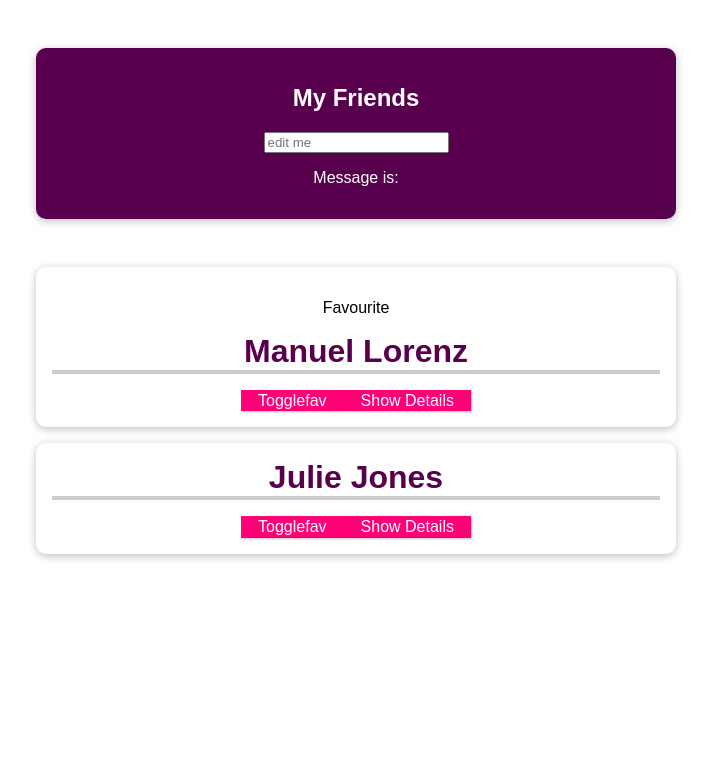
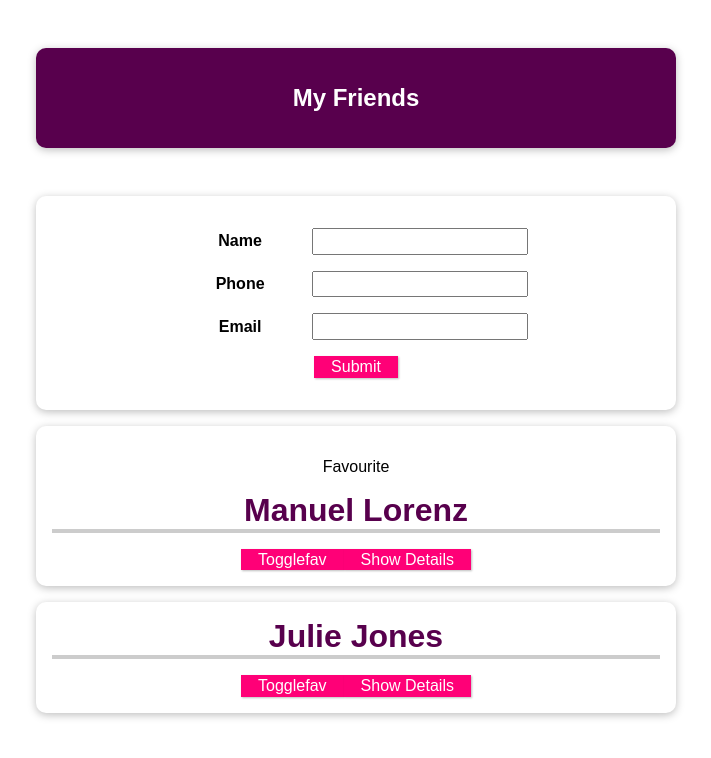
Before and after one commit to syedsimanta03/vue-practise, a Vue app: page / in a window 1280 px wide. Shown: the top 758 px of the page, without its empty margins (284-995 px from the left). Built offline with nearby package versions, Linux system fonts and the light colour scheme.

Commit message:
child2parent emit newfriend

```diff
--- a/src/App.vue
+++ b/src/App.vue
@@ -2,9 +2,8 @@
   <section>
     <header>
       <h1>My Friends</h1>
-      <input v-model="message" placeholder="edit me" />
-      <p>Message is: {{ message }}</p>
     </header>
+    <Newfriend @add-contact="addContact"/>
     <ul v-for="friend in friends" :key="friend.id">
       <FriendContact
         :name="friend.name"
@@ -20,10 +19,12 @@
 
 <script>
 import FriendContact from './components/FriendContact'
+import Newfriend from './components/Newfriend'
 
 export default {
   components: {
     FriendContact,
+    Newfriend
   },
   data() {
     return {
@@ -51,7 +52,18 @@
     toggleFavStatus(friendId) {
       const indentifiedfriend = this.friends.find(f => f.id === friendId)
       indentifiedfriend.isfav = !indentifiedfriend.isfav
+    },
+    addContact(name, phone, email) {
+      const newFriendContact = {
+        id: new Date().toISOString(),
+        name: name,
+        phone: phone,
+        email: email,
+        isFavourite: false
+      }
+      this.friends.push(newFriendContact)
     }
+
   },
 
 }
@@ -83,7 +95,8 @@
   padding: 0;
   list-style: none;
 }
-#app li {
+#app li,
+#app form {
   box-shadow: 0 2px 8px rgba(0, 0, 0, 0.26);
   margin: 1rem auto;
   border-radius: 10px;
@@ -113,4 +126,17 @@
   border-color: #ec3169;
   box-shadow: 1px 1px 4px rgba(0, 0, 0, 0.26);
 }
+#app input {
+  font: inherit;
+  padding: 0.15rem;
+}
+#app label {
+  font-weight: bold;
+  margin-right: 1rem;
+  width: 7rem;
+  display: inline-block;
+}
+#app form div {
+  margin: 1rem 0;
+}
 </style>
--- a/src/components/FriendContact.vue
+++ b/src/components/FriendContact.vue
@@ -25,6 +25,7 @@
 export default {
   name: 'FriendContact',
   props:  ['name', 'phoneX', 'email', 'isfav', 'id'],
+  emits: ['toggle-fav'],
  data() {
    return {
      detailsAreVisible: false
--- /dev/null
+++ b/src/components/Newfriend.vue
@@ -0,0 +1,47 @@
+<template>
+  <form @submit.prevent="submitData">
+    <div>
+      <label>Name</label>
+      <input type="text" v-model="enteredName"/>
+    </div>
+    <div>
+      <label>Phone</label>
+      <input type="tel" v-model="enteredPhone"/>
+    </div>
+    <div>
+      <label>Email</label>
+      <input type="email" v-model="enteredEmail"/>
+    </div>
+    <div>
+    <button type="submit">Submit</button>
+    </div>
+  </form>
+</template>
+
+<script>
+export default {
+  name: 'Newfriend',
+  emits: ['add-contact'],
+
+  data() {
+    return {
+      enteredName: '',
+      enteredPhone: '',
+      enteredEmail: ''
+    }
+  },
+
+  methods: {
+    submitData() {
+      this.$emit(
+      'add-contact',
+      this.enteredName,
+      this.enteredPhone,
+      this.enteredEmail
+      )
+    }
+  },
+}
+</script>
+
+<style lang="scss" scoped></style>
```
Also changed, not shown: 1 other file (tests, documents, lock files or other folders).
